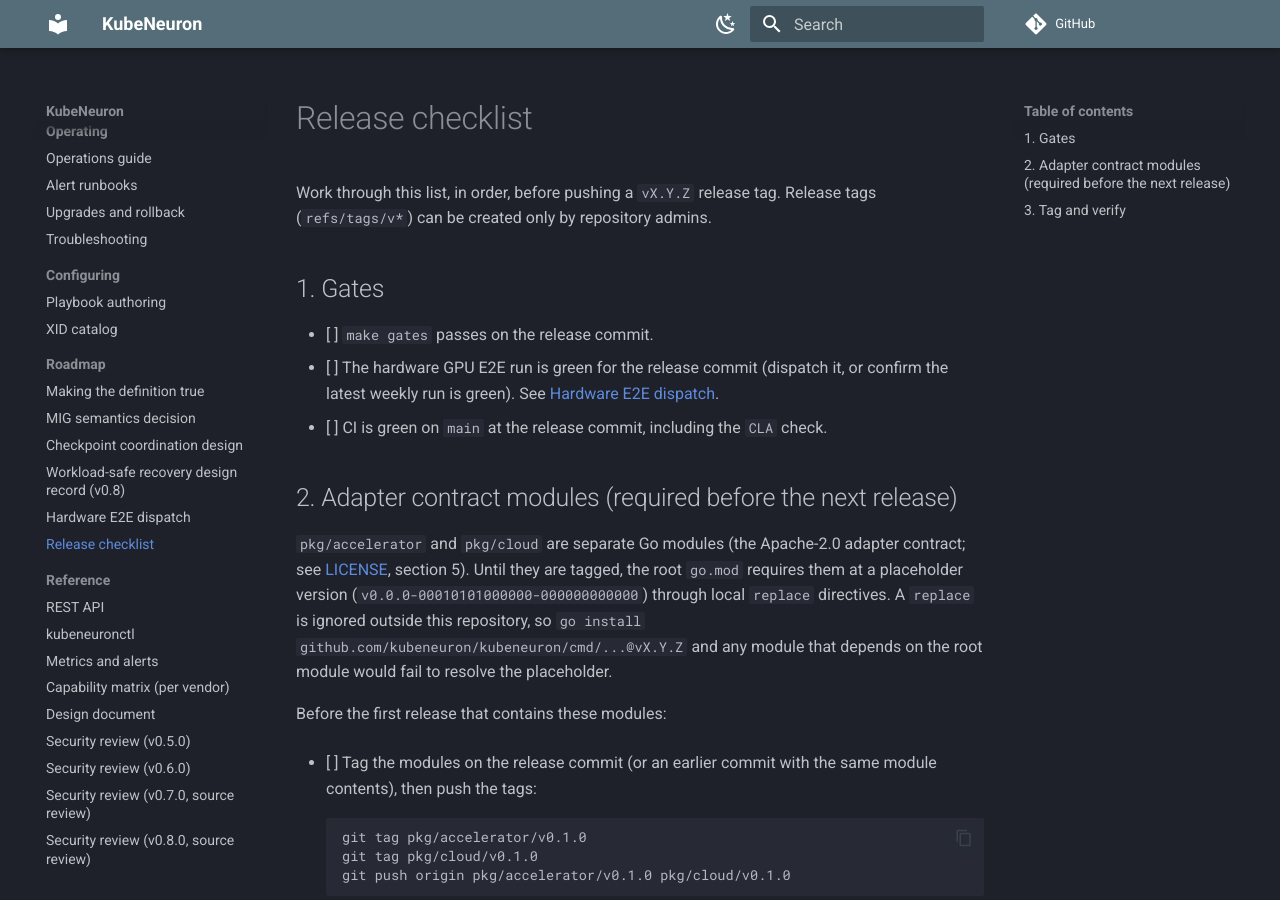
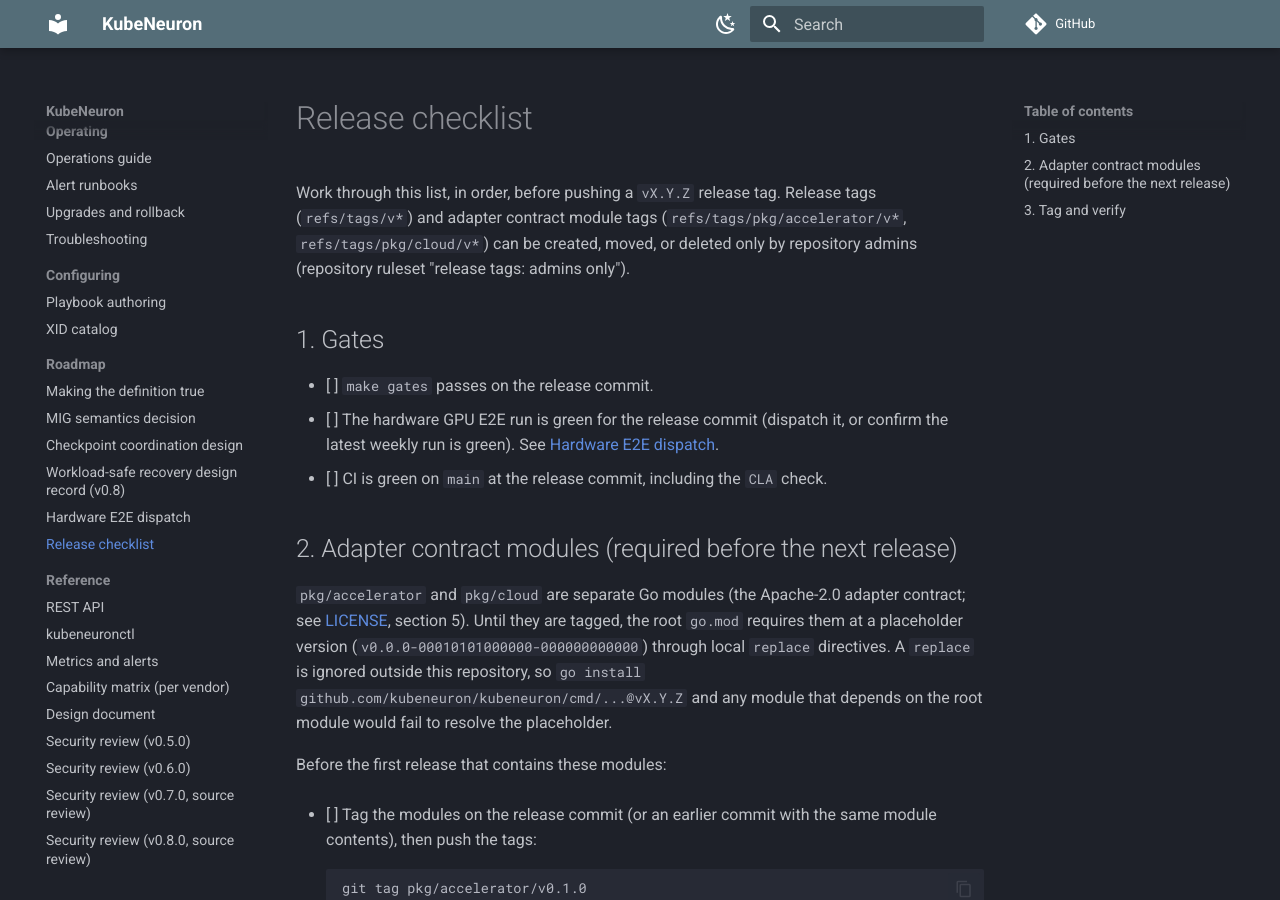
Before and after one commit to kubeneuron/kubeneuron, an MkDocs documentation site: the page built from docs/release-checklist.md, in a window 1280 px wide and 900 px high. Built offline with MkDocs 1.6.1 and Material for MkDocs 9.7.7, drawn with Linux system fonts in a browser that asks for light colours; comment, search, counter and statistics services are not loaded.

Commit message:
license: explain the per-kind registration files; protect module tags
LICENSE section 5 now states why there is one registration file per kind
of Adapter (each binary links only the adapters it uses) and which file
Registration Code for each kind goes in. The licence text is unchanged,
so the KubeNeuron License stays at Version 1.1.

The release checklist records that module tags (pkg/accelerator/v*,
pkg/cloud/v*) are now admin-only, alongside v* release tags.

Co-Authored-By: Claude Opus 5.5 <noreply@anthropic.com>

```diff
--- a/docs/release-checklist.md
+++ b/docs/release-checklist.md
@@ -1,7 +1,10 @@
 # Release checklist
 
 Work through this list, in order, before pushing a `vX.Y.Z` release tag.
-Release tags (`refs/tags/v*`) can be created only by repository admins.
+Release tags (`refs/tags/v*`) and adapter contract module tags
+(`refs/tags/pkg/accelerator/v*`, `refs/tags/pkg/cloud/v*`) can be created,
+moved, or deleted only by repository admins (repository ruleset "release
+tags: admins only").
 
 ## 1. Gates
 
```
Also changed, not shown: 1 other file.
